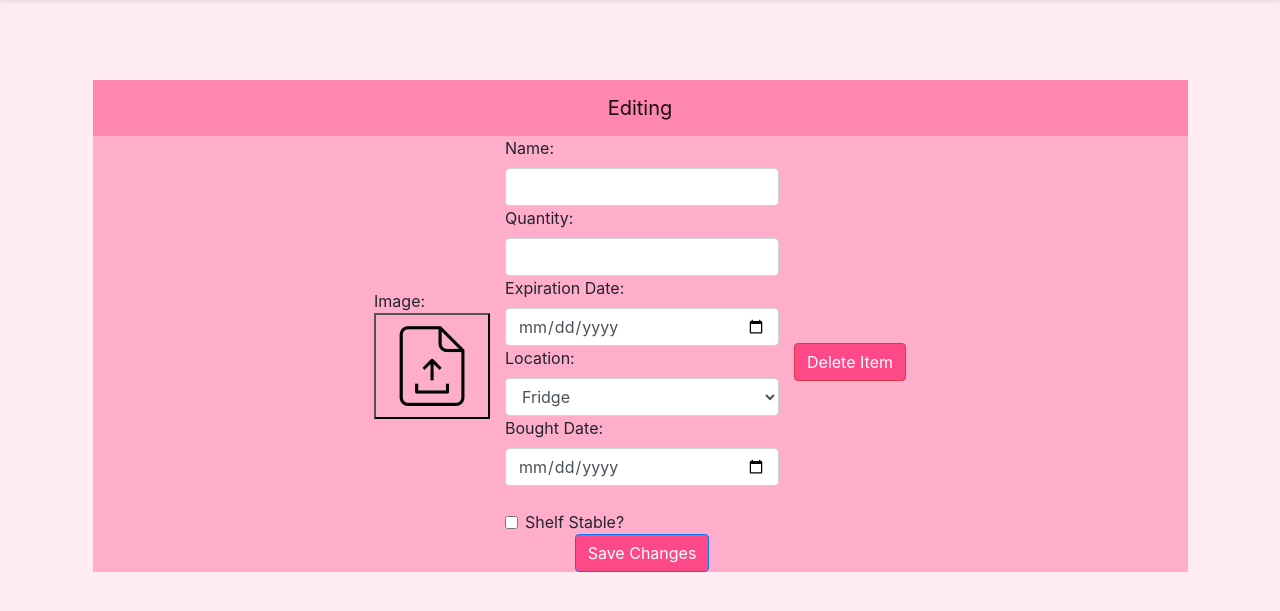
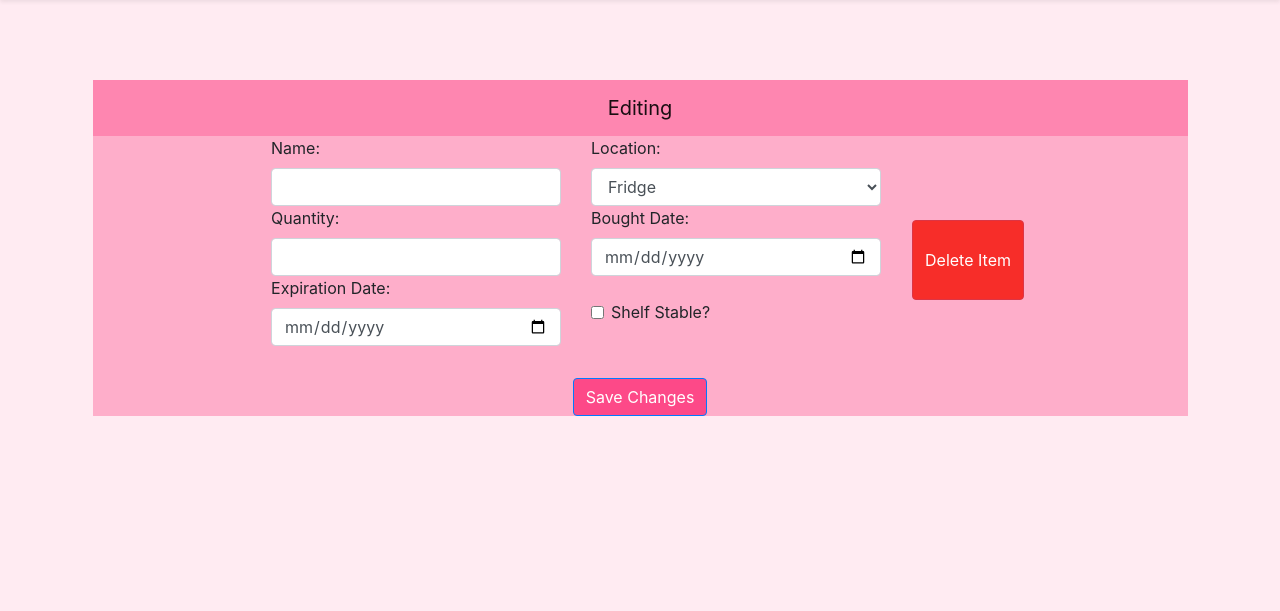
Before and after one commit to SamPolachek/EPIC_WARE, a Python web app: template flask/templates/edit.html in a window 1280 px wide. Shown: the part 128-739 px from the top of the page. Run offline with Jinja, Linux system fonts and the light colour scheme; the template is opened without the code that fills it, so the values that code supplies are empty.

Commit message:
Edit editing page

```diff
--- a/flask/app.py
+++ b/flask/app.py
@@ -8,9 +8,9 @@ def initialize_food_items():
     # Check if 'food_items' exists in the session; if not display the dummy info
     if 'food_items' not in session:
         session['food_items'] = [
-            {"name": "Food 1", "expiration": "2024-10-01", "quantity": 6},
-            {"name": "Food 2", "expiration": "2024-11-15", "quantity": 12},
-            {"name": "Food 3", "expiration": "2024-12-20", "quantity": 8}
+            {"name": "Cream Cheese", "expiration": "2025-01-15", "quantity": 2},
+            {"name": "Chicken Noodle Soup", "expiration": "2025-03-01", "quantity": 10},
+            {"name": "Apples", "expiration": "2025-02-21", "quantity": 12}
         ]
 
 
--- a/flask/static/styles/style.css
+++ b/flask/static/styles/style.css
@@ -19,6 +19,8 @@ body {
 
 #editPageBtn {
     padding: 15px;
+    margin-top: .2rem;
+    margin-left: 1rem;
 }
 
 #editBtn {
--- a/flask/templates/edit.html
+++ b/flask/templates/edit.html
@@ -10,20 +10,12 @@
   </nav>
 
   <div class="d-flex justify-content-center align-items-center" style="background-color: #FEAECA;">
-    <!--Image Button-->
-    <div id="fileBtn">
-        <div>Image:</div>
-        <button id="imageBtn" class="align-self-center" style="background-color: #FEAECA;">
-            <img src="{{ url_for('static', filename='images/file_upload1.png') }}" alt="" width="100" height="100">
-        </button>
-    </div>
-
     <!--Name, Quanity, and Location Inputs-->
     <!-- Form for editing item details -->
     <form action="{{ url_for('edit', item_index=item_index) }}" method="POST">
       <div class="d-flex justify-content-center align-items-center" style="background-color: #FEAECA;">
         <!-- Inputs for name quantitity and expiration date -->
-        <div>
+        <div style="min-width: 20rem;">
           <div class="col-12">
             <label for="name" class="form-label">Name:</label>
             <input type="text" class="form-control" id="name" name="name" value="{{ item.name }}">
@@ -38,9 +30,11 @@
             <label for="expiration" class="form-label">Expiration Date:</label>
             <input type="date" class="form-control" id="expiration" name="expiration" value="{{ item.expiration }}">
           </div>
+        </div>
 
+        <div style="min-width: 20rem;">
           <!-- Location Dropdown -->
-          <div class="col-12">
+          <div class="col-12" style="margin-top: -1.4em;">
             <label for="selectLocation" class="form-label">Location:</label>
             <select class="form-control" id="selectLocation" name="location">
               <option value="1" {% if item.location == '1' %}selected{% endif %}>Fridge</option>
@@ -70,13 +64,13 @@
 
       <!-- Submit button -->
       <div class="d-flex justify-content-center" style="background-color: #FEAECA;">
-        <button type="submit" class="btn btn-primary" style="background-color: #FD4988;">Save Changes</button>
+        <button type="submit" class="btn btn-primary" style="background-color: #FD4988; margin-top: 2rem; margin-left: 8rem;">Save Changes</button>
       </div>
     </form>
 
     <div class="d-flex justify-content-center mt-3">
       <form action="{{ url_for('delete_item', item_index=item_index) }}" method="POST">
-        <button type="submit" class="btn btn-danger" style="background-color: #FD4988;">Delete Item</button>
+        <button type="submit" class="btn btn-danger" style="background-color: #f72d29; height: 80px; margin-left: 1rem; margin-bottom: 3rem;">Delete Item</button>
       </form>
     </div>
   </div>
```
